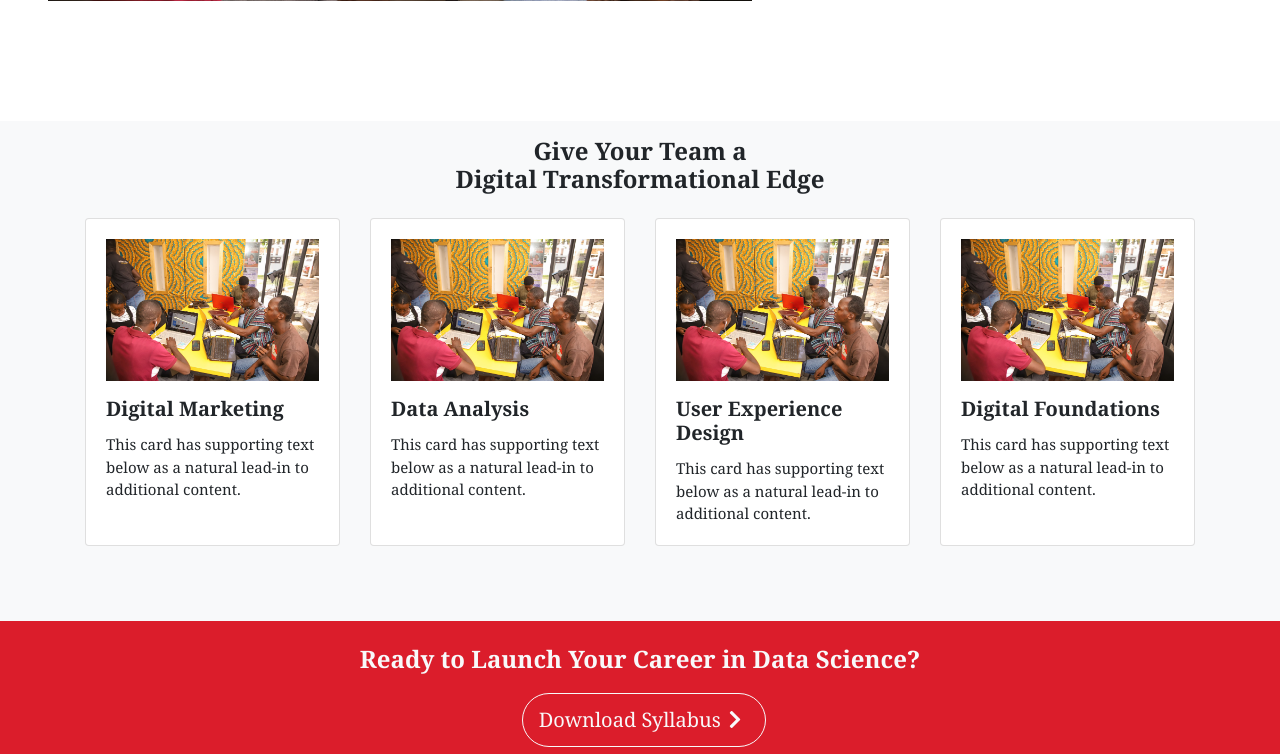
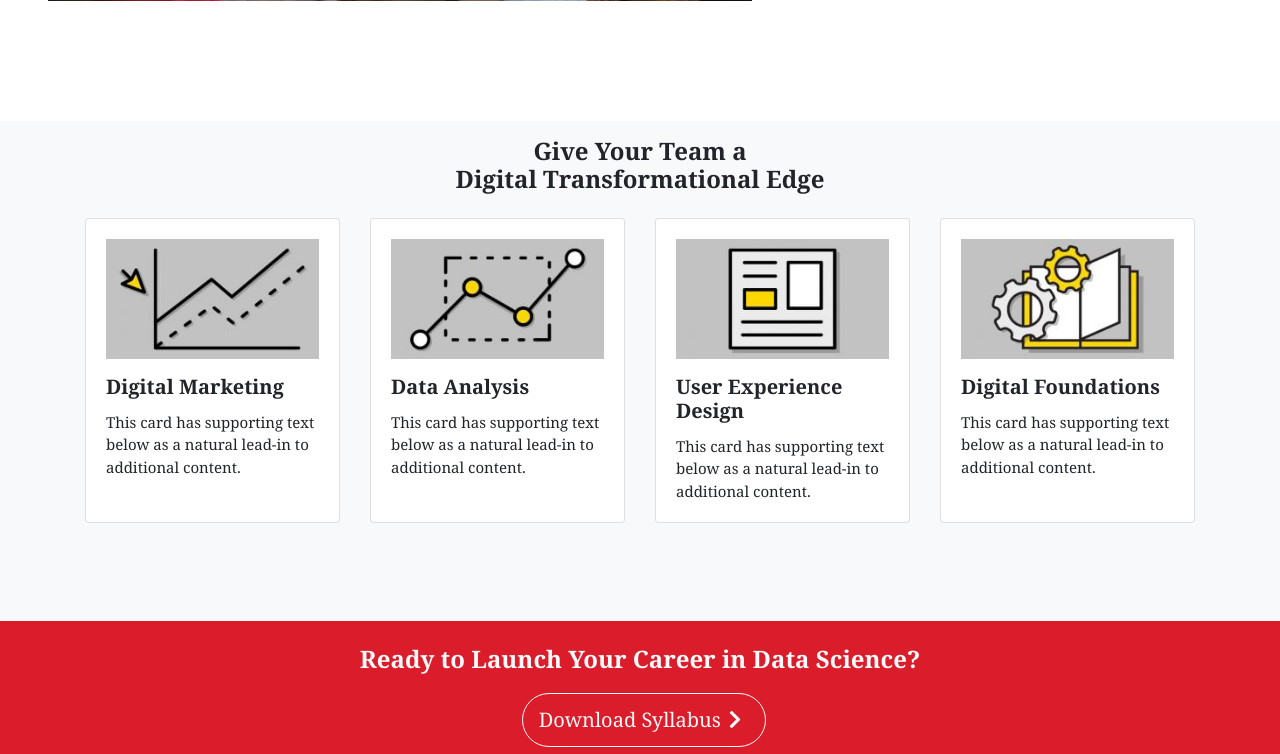
Before and after one commit to BlossomAcademy/blossomac, a Django app: page /fasttrack/ in a window 1280 px wide. Shown: the part 2106-2860 px from the top of the page. Run offline with Django 3.2, Linux system fonts and the light colour scheme; some libraries are stand-ins or nearby versions.

Commit message:
corrected images for cards

```diff
--- a/datascience/templates/join.html
+++ b/datascience/templates/join.html
@@ -134,28 +134,28 @@
           <div class="card-deck">
               <div class="card">
                   <div class="card-body">
-                    <img class="img-fluid rounded-0 border-0 mb-3" src='{% static "images/robust_1.jpg" %}' alt="Card image cap" style="max-height: 18vh;">
+                    <img class="img-fluid rounded-0 border-0 mb-3" src='{% static "images/digmark.jpg" %}' alt="Card image cap" style="max-height: 18vh;">
                     <h5 class="card-title font-weight-bold">Digital Marketing</h5>
                     <p class="card-text">This card has supporting text below as a natural lead-in to additional content.</p>
                   </div>
               </div>
               <div class="card">
                 <div class="card-body">
-                  <img class="img-fluid rounded-0 border-0 mb-3" src='{% static "images/robust_1.jpg" %}' alt="Card image cap" style="max-height: 18vh;">
+                  <img class="img-fluid rounded-0 border-0 mb-3" src='{% static "images/datnal.jpg" %}' alt="Card image cap" style="max-height: 18vh;">
                   <h5 class="card-title font-weight-bold">Data Analysis</h5>
                   <p class="card-text">This card has supporting text below as a natural lead-in to additional content.</p>
                 </div>
               </div>
               <div class="card">
                   <div class="card-body">
-                    <img class="img-fluid rounded-0 border-0 mb-3" src='{% static "images/robust_1.jpg" %}' alt="Card image cap" style="max-height: 18vh;">
+                    <img class="img-fluid rounded-0 border-0 mb-3" src='{% static "images/xperdes.jpg" %}' alt="Card image cap" style="max-height: 18vh;">
                     <h5 class="card-title font-weight-bold">User Experience Design</h5>
                     <p class="card-text">This card has supporting text below as a natural lead-in to additional content.</p>
                   </div>
               </div>
               <div class="card">
                   <div class="card-body">
-                    <img class="img-fluid rounded-0 border-0 mb-3" src='{% static "images/robust_1.jpg" %}' alt="Card image cap" style="max-height: 18vh;">
+                    <img class="img-fluid rounded-0 border-0 mb-3" src='{% static "images/digfound.jpg" %}' alt="Card image cap" style="max-height: 18vh;">
                     <h5 class="card-title font-weight-bold">Digital Foundations</h5>
                     <p class="card-text">This card has supporting text below as a natural lead-in to additional content.</p>
                   </div>
```
Also changed, not shown: static/images/datnal.jpg (added), static/images/digfound.jpg (added), static/images/digmark.jpg (added), static/images/xperdes.jpg (added).
